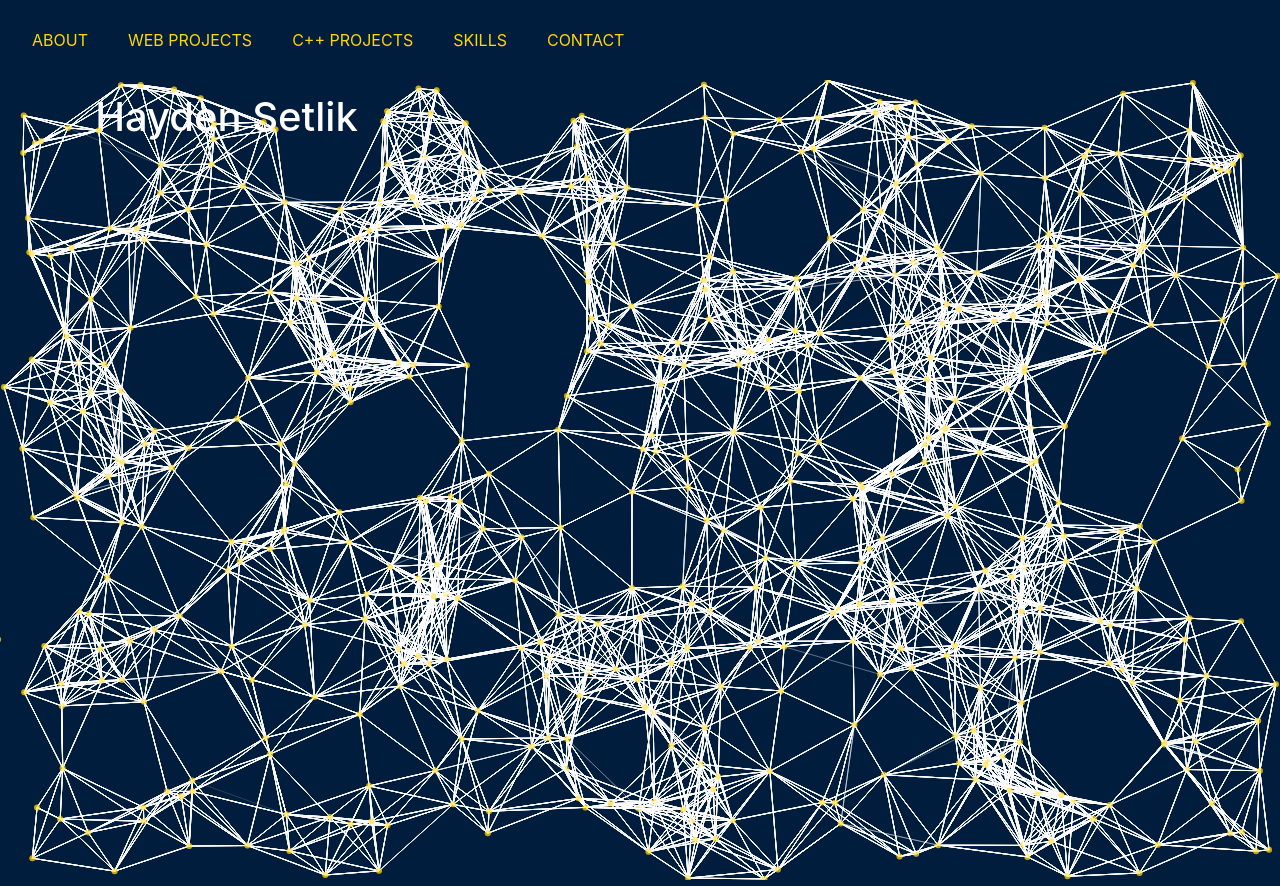
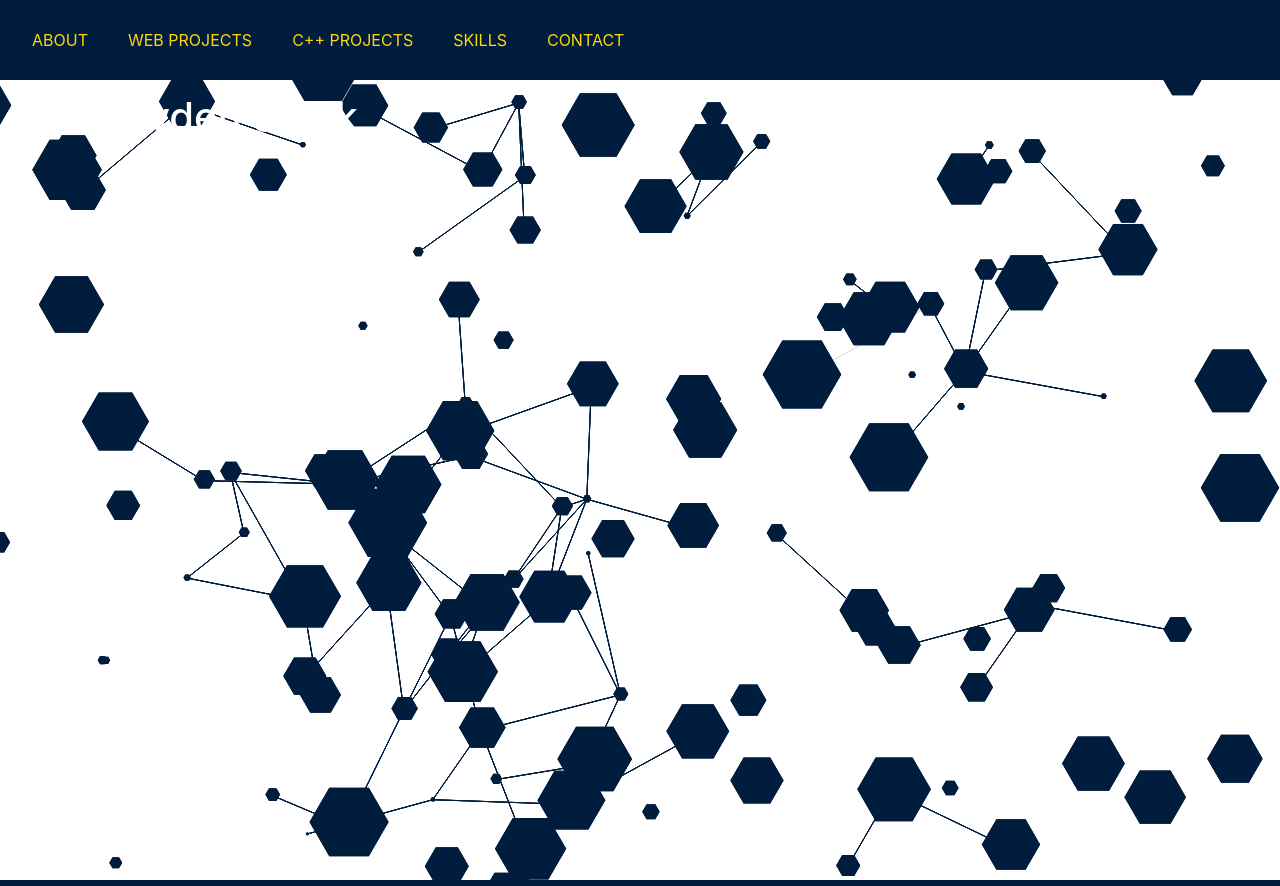
Before and after one commit to hsetlik/portfolio, a React (Create React App) app: page / in a window 1280 px wide. Built offline with nearby package versions, Linux system fonts and the light colour scheme.

Commit message:
fiddling with particles

```diff
--- a/src/components/landing/background/LandingBackground.js
+++ b/src/components/landing/background/LandingBackground.js
@@ -3,6 +3,7 @@ import "../../../styles/landing.css";
 import Particles from "react-tsparticles";
 
 export default function LandingBackground() {
+
 
     return (
       <div className="particle-container" >
@@ -10,57 +11,41 @@ export default function LandingBackground() {
         options={{
           particles: {
             number: {
-              value: 400,
-              limit: 500,
-              density: {
-                enable: true,
-                value_area: 800
+              value: 120,
+              limit: 200
+            },
+            shape: {
+              enable: true,
+              type: "polygon",
+              polygon: {
+                nb_sides: 6,
+                fill: true,
               }
             },
-            color: {
-              value: {
-                r: 255,
-                g: 214,
-                b: 10
+            size: {
+               random: true,
+               anim: {
+                 enable: true,
+                 speed: 0.5,
+                 size_min: 30,
+                 sync: false
               }
-            },
-            shape: {
-              type: "circle",
-              stroke: {
-                width: 0,
-                color: "#000000"
-              },
-              polygon: {
-                nb_sides: 5
-              }
-            },
-            opacity: {
-              value: 0.5
-            },
-            // size: {
-            //   value: 30,
-            //   random: true,
-            //   anim: {
-            //     enable: true,
-            //     speed: 10,
-            //     size_min: 10,
-            //     sync: false
-            //   }
-            // },
-            line_linked: {
+             },
+            lineLinked: {
               enable: true,
-              distance: 100,
+              distance: 150,
               color: {
                 r: 255,
                 g: 214,
                 b: 10
               },
               opacity: 100,
-              width: 1
+              width: 1,
+              frequency: 0.2
             },
             move: {
               enable: true,
-              speed: 3,
+              speed: 1.2,
               direction: "none",
               random: false,
               straight: false,
@@ -71,6 +56,11 @@ export default function LandingBackground() {
           fullScreen: false,
           retina_detect: true,
           fps_limit: 30,
+          backgroundMask: {
+            enable: true,
+            cover: "black",
+
+          }
         }}
         />
       </div>
```
Also changed, not shown: src/info/landingInfo.ts (line endings or trailing spaces).
